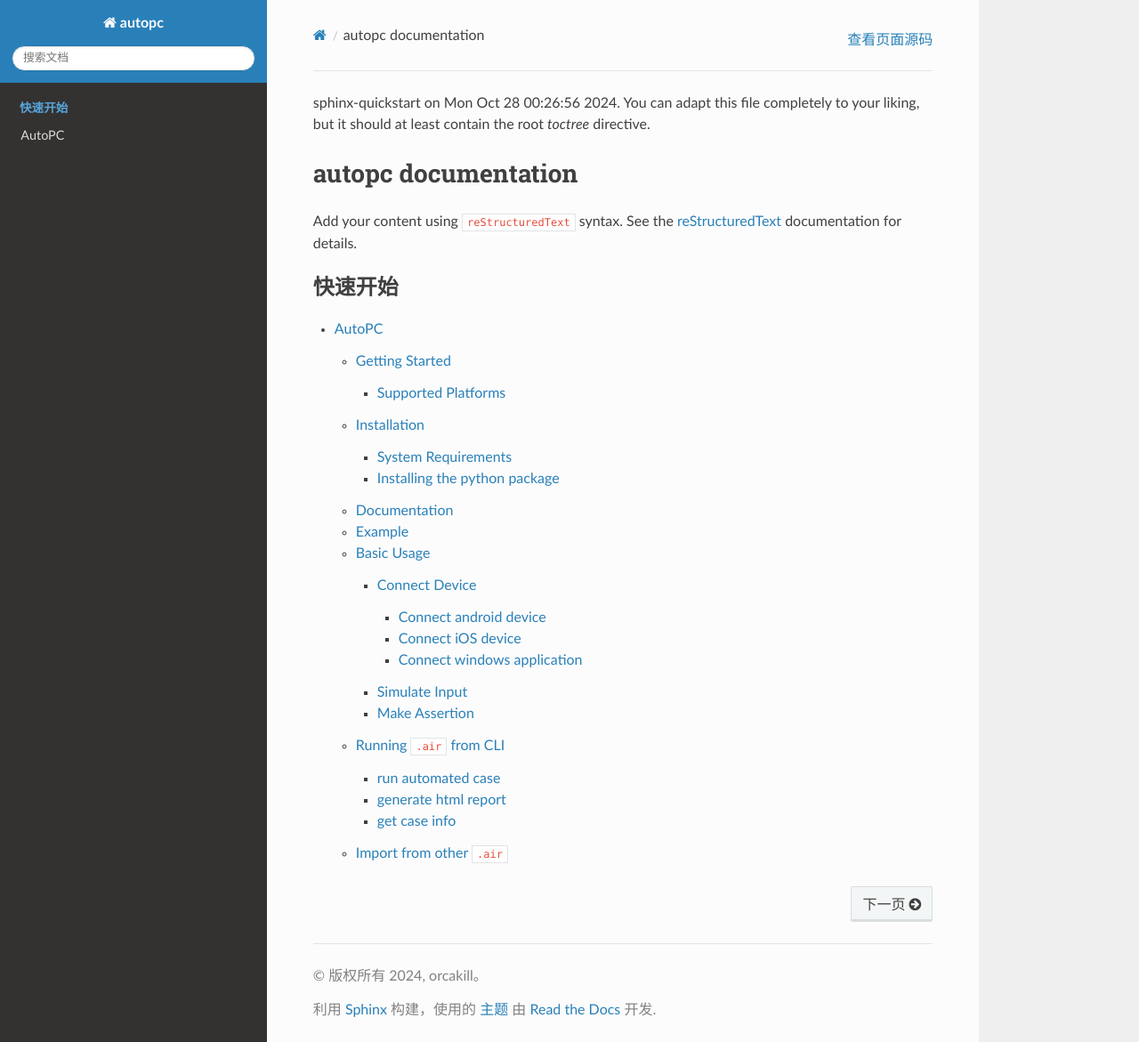
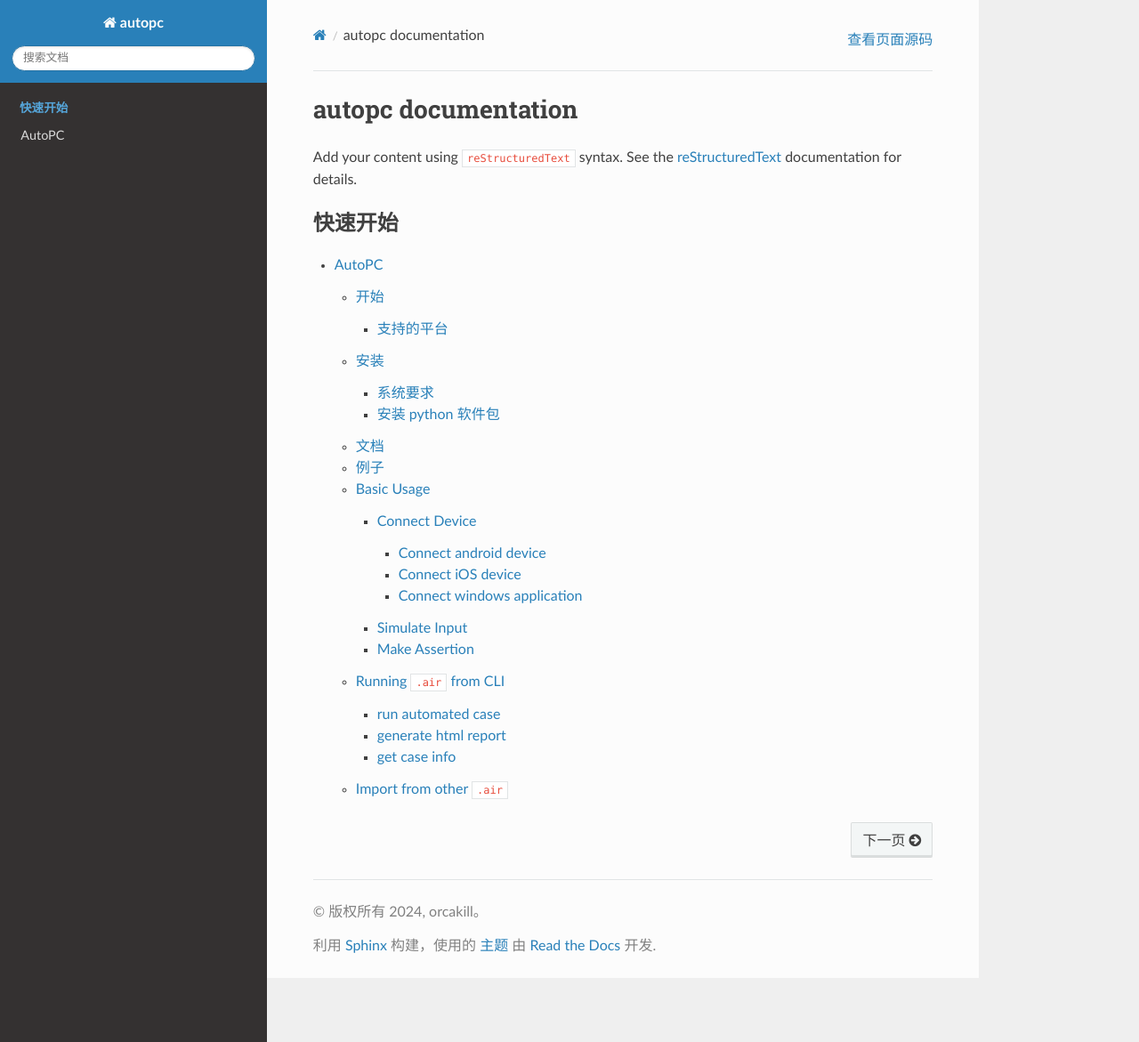
Before and after one commit to orcakill/autopc, a Sphinx documentation site: the page built from docs/index.rst, in a window 1280 px wide and 1171 px high. Shown: the whole window at 89% size. Built offline with Sphinx 7.4.7 and the Read the Docs theme 3.1.0, drawn with Linux system fonts in a browser that asks for light colours; formulas are drawn with MathJax 3; pages that are not in the unit, such as notebooks, are missing from menus; some of the changed lines change nothing that is shown.

Commit message:
docs(调整项目说明文档的生成): 调整项目说明文档的生成
调整项目说明文档的生成

```diff
--- a/docs/README_MORE.rst
+++ b/docs/README_MORE.rst
@@ -1,112 +1,84 @@
 AutoPC
 =======
 
-**Cross-Platform UI Automation Framework for Games and Apps**
+**游戏和应用程序的跨平台 UI 自动化框架**
 
-
-.. raw:: html
-
-    <div style=" overflow: hidden; max-width: 100%; height: auto;">
-        <div align="center" class="embed-responsive embed-responsive-16by9">
-            <video class="embed-responsive-item device-record" autoplay loop controls="none" style="top: 0;bottom: 0;left: 0;width: 100%;height: 100%;border: 0;">
-                <source src="./demo.mp4" type="video/mp4">
-            </video>
-        </div>
-        <br/>
-    </div>
-
-
-Getting Started
+开始
 ---------------
 
-*   **Cross-Platform:** Airtest automates games and apps on almost all platforms.
+*   **跨平台:** Autopc 几乎可以通过PC自动化所有平台上游戏和应用程序。
 
-*   **Write Once, Run Anywhere:** Airtest provides cross-platform APIs, including app installation, simulated input, assertion and so forth. Airtest uses image recognition technology to locate UI elements, so that you can automate games and apps without injecting any code.
+*   **一次编写，随处运行:** AutoPC 提供了跨平台的 API，包括 App 安装、模拟输入、断言等。AutoPC使用图像识别技术定位UI元素，无需注入任何代码即可实现游戏和应用的自动化。
 
-*   **Fully Scalable:** Airtest cases can be easily run on large device farms, using commandline or python API. HTML reports with detailed info and screen recording allow you to quickly locate failure points. NetEase builds [Airlab](https://airlab.163.com/) on top of Airtest Project.
+*   **完全可扩展:** AutoPC提供诸多API函数，通过编写python调用函数实现更多可扩展的功能。
 
-*   **AirtestIDE:** AirtestIDE is an out of the box GUI tool that helps to create and run cases in a user-friendly way. AirtestIDE supports a complete automation workflow: ``create -> run -> report``.
-
-`Get Started from Airtest Project Homepage`_
-
-
-Supported Platforms
+支持的平台
 ...................
 
 -  Android
 -  iOS
 -  Windows
--  Unity
--  Cocos2dx
--  Egret
--  WeChat
 
-
-Installation
+安装
 ------------
 
-This section describes how to install Airtest python library.
-Download AirtestIDE from our `homepage`_ if you need to use the GUI tool.
-
-
-System Requirements
+系统要求
 ...................
 
--  Operating System:
+-  操作系统:
 
    -  Windows
    -  MacOS X
    -  Linux
 
--  Python2.7 & Python3.3+
+-  Python3.9
 
 
-Installing the python package
+安装 python 软件包
 ..............................
 
-Airtest package can be installed directly from Pypi. Use
-``pip`` to manage installation of all python dependencies and package
+AutoPC 包可以直接从 Pypi 安装。
+使用pip管理所有 python 依赖项和包的安装
 itself.
 
 .. code:: shell
 
-    pip install -U airtest
+    pip install -U autopc
 
 
-You can also install it from Git repository.
+您也可以从 Git 存储库安装它。
 
 .. code:: shell
 
-    git clone https://github.com/AirtestProject/Airtest.git
-    pip install -e airtest
+    git clone https://github.com/orcakill/autopc.git
+    pip install -e autopc
 
 
-Use ``-e`` here to install airtest in develop mode since this repo is in
-rapid development. Then you can upgrade the repo with ``git pull``
-later.
+在这里使用 ''-e'' 以 develop 模式安装 airtest，因为这个仓库在
+快速发展。然后你可以用 ''git pull'' 升级仓库。
 
 
-Documentation
+文档
 -------------
 
-You can find the complete Airtest documentation on `readthedocs`_.
+你可以在 'readthedocs'_ 上找到完整的 Autopc 文档。
 
 
-Example
+例子
 ------------
 
-Airtest provides simple APIs that are platform independent. This section
-describes how to create an automated case which does the following:
+AutoPC提供了独立于平台的简单API。本节
+描述如何创建执行以下操作的自动化案例：
 
-1. connects to local android device with ``adb``
-2. installs the ``apk`` application
-3. runs application and takes the screenshot
-4. performs several user operations (touch, swipe, keyevent)
-5. uninstalls application
+1. 连接到本地 Android 设备 ``adb``
+2. 安装 ''APK'' 应用程序
+3. 运行应用程序并截取屏幕截图
+4. 执行多个用户操作（触摸、滑动、KeyEvent）
+5. 卸载应用程序
 
 .. code:: python
 
-    from airtest.core.api import *
+    from autopc.basic.airtest import *
 
     # connect an android phone with adb
     init_device("Android")
@@ -123,8 +95,7 @@
     uninstall("package_name_of_your_apk")
 
 
-For more detailed info, please refer to `Airtest Python API reference`_ or take a look at `API code`_
-
+更详细的信息请参考`Airtest Python API参考`_ 或者查看`API代码`_
 
 Basic Usage
 ------------
@@ -335,3 +306,6 @@
 .. _API code: ./airtest/core/api.py
 .. _connect_device: https://airtest.readthedocs.io/en/latest/all_module/airtest.core.api.html#airtest.core.api.connect_device
 .. _AirLab: https://airlab.163.com
+
+.. _Airtest Python API参考: http://airtest.readthedocs.io/en/latest/all_module/airtest.core.api.html
+.. _API代码:./autopc/basic/basic_adb.py
--- a/docs/conf.py
+++ b/docs/conf.py
@@ -8,7 +8,7 @@
 import os
 import sys
 
-sys.path.insert(0, os.path.abspath('..'))
+sys.path.insert(0, os.path.abspath('../autopc'))
 
 project = 'autopc'
 copyright = '2024, orcakill'
@@ -51,7 +51,9 @@
               'sphinx.ext.autosectionlabel',
               'sphinx.ext.napoleon',
               'recommonmark',
-              'sphinx_markdown_tables', ]
+              'sphinx_markdown_tables',
+              'sphinx.ext.intersphinx',
+              'sphinx.ext.mathjax', ]
 
 templates_path = ['_templates']
 exclude_patterns = ['_build', 'Thumbs.db', '.DS_Store']
--- a/docs/index.rst
+++ b/docs/index.rst
@@ -1,7 +1,7 @@
-.. autopc documentation master file, created by
-sphinx-quickstart on Mon Oct 28 00:26:56 2024.
-You can adapt this file completely to your liking, but it should at least
-contain the root `toctree` directive.
+.. airtest documentation master file, created by
+   sphinx-quickstart on Wed May 24 16:03:13 2017.
+   You can adapt this file completely to your liking, but it should at least
+   contain the root `toctree` directive.
 
 autopc documentation
 ====================
@@ -19,8 +19,8 @@
 
 .. toctree::
    :maxdepth: 1
-   :caption: 核心 API
+   :caption: 基础 API
 
-   source/autopc.basic.bascis_adb
-   source/autopc.basic.bascis_airtest
-   source/autopc.basic.bascis_opencv
+   source/autopc.basic.basic_adb
+   source/autopc.basic.basic_airtest
+   source/autopc.basic.basic_opencv
```
Also changed, not shown: 3 other files.
